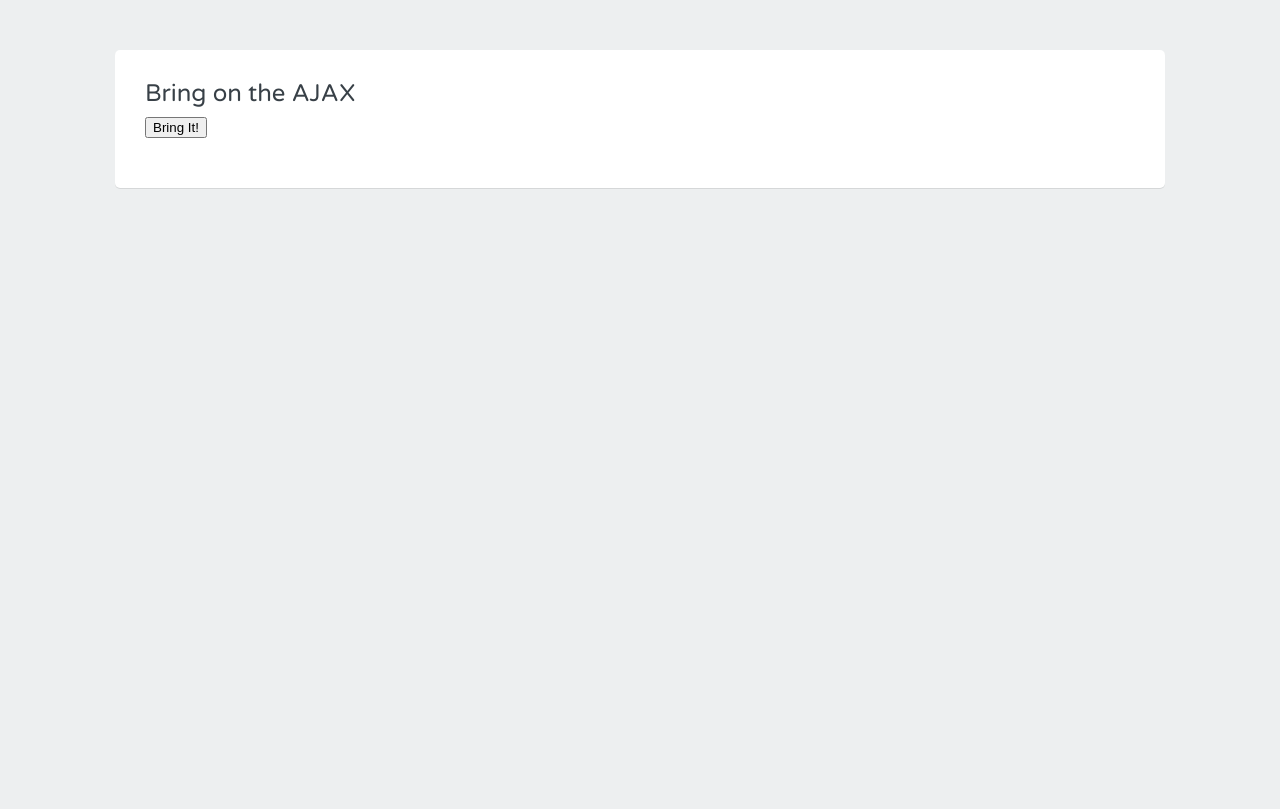
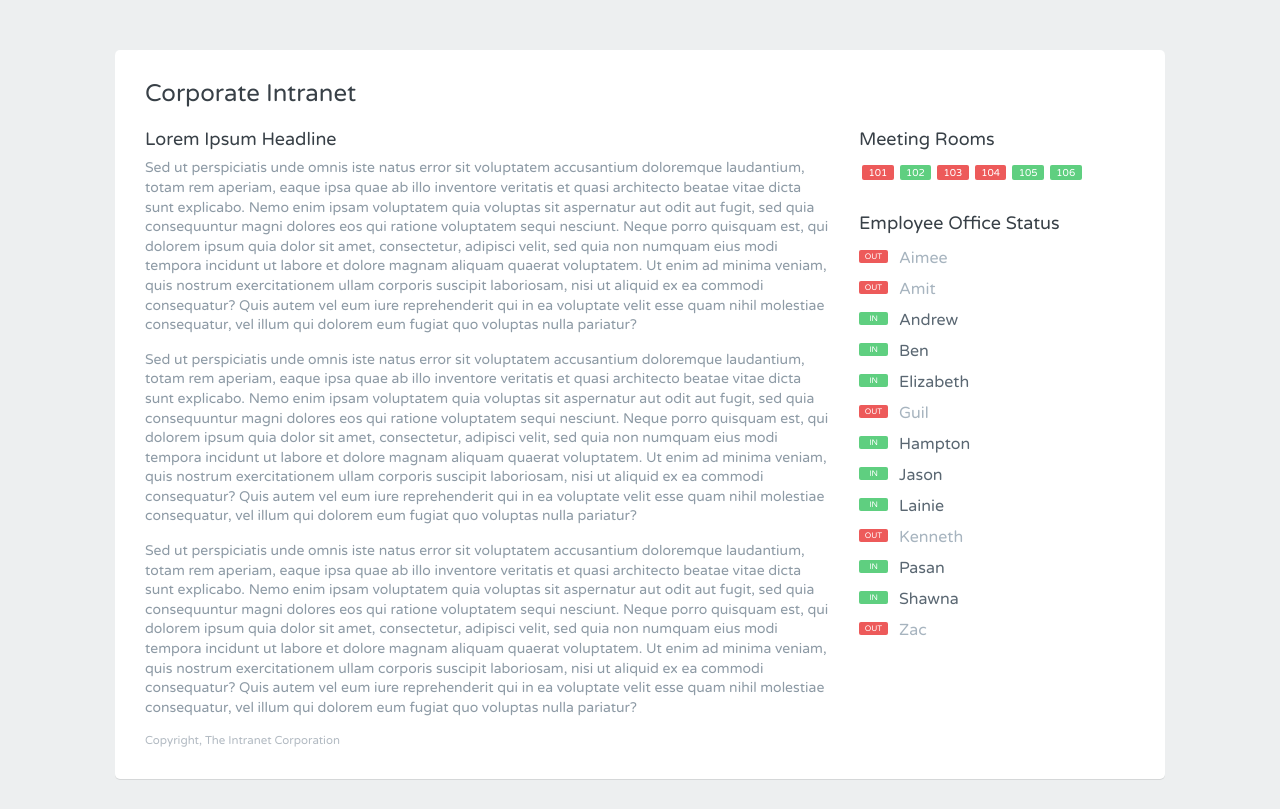
Before and after one commit to JavaScript-lib/TreehouseAJAX, a plain HTML site: page index.html in a window 1280 px wide. Drawn offline with nearby package versions, Linux system fonts and the light colour scheme.

Commit message:
Added more javascript added rooms and employees and using AJAX

```diff
--- a/assets/css/main.css
+++ b/assets/css/main.css
@@ -21,6 +21,8 @@
   position: relative;
 }
 
+.grid-30,
+.grid-70,
 .grid-100 {
   -webkit-box-sizing: border-box;
   -moz-box-sizing: border-box;
@@ -55,6 +57,8 @@ body {
     position: relative;
   }
 
+  .grid-30,
+  .grid-70,
   .grid-100 {
     -webkit-box-sizing: border-box;
     -moz-box-sizing: border-box;
@@ -93,12 +97,24 @@ body {
     position: relative;
   }
 
+  .grid-30,
+  .grid-70,
   .grid-100 {
     -webkit-box-sizing: border-box;
     -moz-box-sizing: border-box;
     box-sizing: border-box;
     padding-left: 15px;
     padding-right: 15px;
+  }
+
+  .grid-30 {
+    float: left;
+    width: 30%;
+  }
+
+  .grid-70 {
+    float: left;
+    width: 70%;
   }
 
   .grid-100 {
@@ -135,6 +151,8 @@ body {
     position: relative;
   }
 
+  .grid-30,
+  .grid-70,
   .grid-100 {
     -webkit-box-sizing: border-box;
     -moz-box-sizing: border-box;
@@ -166,6 +184,8 @@ body {
     position: relative;
   }
 
+  .grid-30,
+  .grid-70,
   .grid-100 {
     -webkit-box-sizing: border-box;
     -moz-box-sizing: border-box;
@@ -196,6 +216,8 @@ body {
   position: relative;
 }
 
+.grid-30,
+.grid-70,
 .grid-100 {
   -webkit-box-sizing: border-box;
   -moz-box-sizing: border-box;
@@ -211,6 +233,9 @@ h1,
 h2,
 p,
 ul,
+li,
+aside,
+footer,
 section {
   margin: 0;
   padding: 0;
@@ -228,6 +253,8 @@ ul {
   list-style: none;
 }
 
+aside,
+footer,
 section {
   display: block;
 }
@@ -276,6 +303,10 @@ h2 {
   font-size: 1.8em;
 }
 
+aside h2 {
+  margin-bottom: 15px;
+}
+
 p {
   color: #8d9aa5;
   font-size: 1.4em;
@@ -283,55 +314,73 @@ p {
   line-height: 1.4;
 }
 
-.button {
-  background: #3f8abf;
-  padding: 8px 18px;
-  font-family: "Varela Round", "Helvetica Neue", Helvetica, Arial, sans-serif;
-  font-size: 1.4em;
-  color: white;
-  font-weight: 500;
-  border: 3px solid #3f8abf;
-  outline: none;
-  cursor: pointer;
-  display: -moz-inline-stack;
-  display: inline-block;
-  vertical-align: middle;
-  *vertical-align: auto;
-  zoom: 1;
-  *display: inline;
-  -webkit-border-radius: 5px;
-  -moz-border-radius: 5px;
-  -ms-border-radius: 5px;
-  -o-border-radius: 5px;
-  border-radius: 5px;
-  -webkit-box-shadow: 0 2px 0 0 #3574a0;
-  -moz-box-shadow: 0 2px 0 0 #3574a0;
-  box-shadow: 0 2px 0 0 #3574a0;
-  -webkit-transition: 0.3s;
-  -moz-transition: 0.3s;
-  -o-transition: 0.3s;
-  transition: 0.3s;
+ul li {
+  margin: 15px 0 0;
+  font-size: 1.6em;
+  color: #8d9aa5;
+  position: relative;
 }
 
-.button:hover {
-  background: #397cac;
-  border-color: #397cac;
-  -webkit-box-shadow: 0 2px 0 0 #2c6085;
-  -moz-box-shadow: 0 2px 0 0 #2c6085;
-  box-shadow: 0 2px 0 0 #2c6085;
+
+ul.rooms {
+  margin-bottom: 30px;
 }
 
-.response {
-  padding: 30px;
-  background: #fbfbfc;
-  border: 1px solid #e2e5e8;
-  -webkit-border-radius: 5px;
-  -moz-border-radius: 5px;
-  -ms-border-radius: 5px;
-  -o-border-radius: 5px;
-  border-radius: 5px;
+ul.rooms li {
+  font-size: 1em;
+  display: inline-block;
+  width: 10%;
+  padding: 3px 2px 2px;
+  border-radius: 2px;
+  margin: 0 3px 3px 3px;
+  color: white;
+    text-align: center;
 }
 
-.response p {
+ul.rooms li.empty {
+  background-color: #5fcf80;
+}
+ul.rooms li.full {
+  background-color: #ed5a5a;
+}
+
+ul.bulleted {
+  margin-bottom: 20px;
+}
+
+ul.bulleted li {
+  padding-left: 40px;
+}
+ul.bulleted li:before {
+  position: absolute;
+  top: 0;
+  left: 0;
+  color: white;
+  font-size: .5em;
+  padding: 3px 2px 2px;
+  border-radius: 2px;
+  text-align:center;
+  width: 25px;
+}
+
+ul.bulleted .in {
+  color: #5A6772;
+}
+ul.bulleted .in:before {
+  content: "IN";
+  background-color: #5fcf80;
+}
+ul.bulleted .out {
+  color: #A7B4BF;
+}
+ul.bulleted .out:before {
+  content: "OUT";
+  background-color: #ed5a5a;
+}
+
+
+footer p {
+  color: #b2bac2;
+  font-size: 1.15em;
   margin: 0;
 }
--- /dev/null
+++ b/assets/data/employees.json
@@ -0,0 +1,54 @@
+[
+  {
+   "name": "Aimee",
+   "inoffice": false
+  },
+  {
+   "name": "Amit",
+   "inoffice": false
+  },
+  {
+   "name": "Andrew",
+   "inoffice": true
+  },
+  {
+   "name": "Ben",
+   "inoffice": true
+  },
+  {
+   "name": "Elizabeth",
+   "inoffice": true
+  },
+  {
+   "name": "Guil",
+   "inoffice": false
+  },
+  {
+   "name": "Hampton",
+   "inoffice": true
+  },
+  {
+   "name": "Jason",
+   "inoffice": true
+  },
+  {
+   "name": "Lainie",
+   "inoffice": true
+  },
+  {
+   "name": "Kenneth",
+   "inoffice": false
+  },
+  {
+   "name": "Pasan",
+   "inoffice": true
+  },
+  {
+   "name": "Shawna",
+   "inoffice": true
+  },
+  {
+   "name": "Zac",
+   "inoffice": false
+  }
+]
--- /dev/null
+++ b/assets/data/rooms.json
@@ -0,0 +1,26 @@
+[
+  {
+   "room": 101,
+   "available": false
+  },
+  {
+   "room": 102,
+   "available": true
+  },
+  {
+   "room": 103,
+   "available": false
+  },
+  {
+   "room": 104,
+   "available": false
+  },
+  {
+   "room": 105,
+   "available": true
+  },
+  {
+   "room": 106,
+   "available": true
+  }
+]
--- a/assets/js/main.js
+++ b/assets/js/main.js
@@ -1,12 +1,44 @@
+const roomRequest = new XMLHttpRequest();
+const employeeRequest = new XMLHttpRequest();
 
-const xhr = new XMLHttpRequest();
-xhr.onreadystatechange = () => {
-    if(xhr.readyState === 4) {
-        document.getElementById('ajax').innerHTML = xhr.responseText;
+employeeRequest.onreadystatechange = () => {
+    if(employeeRequest.readyState === 4) {
+        if(employeeRequest.status === 200) {
+            const employees = JSON.parse(employeeRequest.responseText);
+            let statusEmployeeHTML = '<ul class="bulleted">';
+            for(let i = 0; i < employees.length; i++) {
+                if(employees[i].inoffice === true) {
+                    statusEmployeeHTML += '<li class="in">';
+                } else {
+                    statusEmployeeHTML += '<li class="out">';
+                }
+                statusEmployeeHTML += employees[i].name;
+                statusEmployeeHTML += '</li>';
+            }
+            statusEmployeeHTML += '</ul>';
+            document.getElementById('employeeList').innerHTML = statusEmployeeHTML;
+        }
     }
 };
-xhr.open('GET', 'sidebar.html');
-function sendAJAX() {
-    xhr.send();
-    document.getElementById('load').style.display = 'none';
-}
+employeeRequest.open("GET", "assets/data/employees.json")
+employeeRequest.send();
+
+roomRequest.onreadystatechange = () => {
+    if(roomRequest.readyState === 4) {
+        const rooms = JSON.parse(roomRequest.responseText);
+        let statusHTML = '<ul class="rooms">';
+        for(let i = 0; i < rooms.length; i++) {
+            if(rooms[i].available === true) {
+                statusHTML += '<li class="empty">';
+            } else {
+                statusHTML +=  '<li class="full">';
+            }
+            statusHTML += rooms[i].room;
+            statusHTML += '</li>';
+        }
+        statusHTML += '</ul>';
+        document.getElementById('roomList').innerHTML = statusHTML;
+    }
+};
+roomRequest.open("GET", "assets/data/rooms.json");
+roomRequest.send();
--- a/index.html
+++ b/index.html
@@ -2,10 +2,11 @@
 <html>
 <head>
   <meta charset="utf-8">
-  <link href='//fonts.googleapis.com/css?family=Varela+Round' rel='stylesheet' type='text/css'>
+  <title>AJAX Office Status Widget</title>
+  <link href='http://fonts.googleapis.com/css?family=Varela+Round' rel='stylesheet' type='text/css'>
   <link rel="stylesheet" href="assets/css/main.css">
-  <title>AJAX with JavaScript</title>
-  <script src="assets/js/main.js"></script>
+  <script src="http://code.jquery.com/jquery-1.11.0.min.js"></script>
+
 </head>
 <body>
   <div class="grid-container centered">
@@ -13,15 +14,32 @@
       <div class="contained">
         <div class="grid-100">
           <div class="heading">
-            <h1>Bring on the AJAX</h1>
-            <button id="load" onclick="sendAJAX()">Bring It!</button>
+            <h1>Corporate Intranet</h1>
           </div>
-          <ul id="ajax">
+        </div>
+        <section class="grid-70 main">
+          <h2>Lorem Ipsum Headline</h2>
+          <p>Sed ut perspiciatis unde omnis iste natus error sit voluptatem accusantium doloremque laudantium, totam rem aperiam, eaque ipsa quae ab illo inventore veritatis et quasi architecto beatae vitae dicta sunt explicabo. Nemo enim ipsam voluptatem quia voluptas sit aspernatur aut odit aut fugit, sed quia consequuntur magni dolores eos qui ratione voluptatem sequi nesciunt. Neque porro quisquam est, qui dolorem ipsum quia dolor sit amet, consectetur, adipisci velit, sed quia non numquam eius modi tempora incidunt ut labore et dolore magnam aliquam quaerat voluptatem. Ut enim ad minima veniam, quis nostrum exercitationem ullam corporis suscipit laboriosam, nisi ut aliquid ex ea commodi consequatur? Quis autem vel eum iure reprehenderit qui in ea voluptate velit esse quam nihil molestiae consequatur, vel illum qui dolorem eum fugiat quo voluptas nulla pariatur?</p>
+          <p>Sed ut perspiciatis unde omnis iste natus error sit voluptatem accusantium doloremque laudantium, totam rem aperiam, eaque ipsa quae ab illo inventore veritatis et quasi architecto beatae vitae dicta sunt explicabo. Nemo enim ipsam voluptatem quia voluptas sit aspernatur aut odit aut fugit, sed quia consequuntur magni dolores eos qui ratione voluptatem sequi nesciunt. Neque porro quisquam est, qui dolorem ipsum quia dolor sit amet, consectetur, adipisci velit, sed quia non numquam eius modi tempora incidunt ut labore et dolore magnam aliquam quaerat voluptatem. Ut enim ad minima veniam, quis nostrum exercitationem ullam corporis suscipit laboriosam, nisi ut aliquid ex ea commodi consequatur? Quis autem vel eum iure reprehenderit qui in ea voluptate velit esse quam nihil molestiae consequatur, vel illum qui dolorem eum fugiat quo voluptas nulla pariatur?</p>
+          <p>Sed ut perspiciatis unde omnis iste natus error sit voluptatem accusantium doloremque laudantium, totam rem aperiam, eaque ipsa quae ab illo inventore veritatis et quasi architecto beatae vitae dicta sunt explicabo. Nemo enim ipsam voluptatem quia voluptas sit aspernatur aut odit aut fugit, sed quia consequuntur magni dolores eos qui ratione voluptatem sequi nesciunt. Neque porro quisquam est, qui dolorem ipsum quia dolor sit amet, consectetur, adipisci velit, sed quia non numquam eius modi tempora incidunt ut labore et dolore magnam aliquam quaerat voluptatem. Ut enim ad minima veniam, quis nostrum exercitationem ullam corporis suscipit laboriosam, nisi ut aliquid ex ea commodi consequatur? Quis autem vel eum iure reprehenderit qui in ea voluptate velit esse quam nihil molestiae consequatur, vel illum qui dolorem eum fugiat quo voluptas nulla pariatur?</p>
+        </section>
+        <aside class="grid-30 list">
+        <h2>Meeting Rooms</h2>
+          <div id="roomList">
 
-          </ul>
-        </div>
+
+          </div>
+          <h2>Employee Office Status</h2>
+          <div id="employeeList">
+
+          </div>
+        </aside>
+        <footer class="grid-100">
+          <p>Copyright, The Intranet Corporation</p>
+        </footer>
       </div>
     </div>
   </div>
+  <script src="assets/js/main.js"></script>
 </body>
 </html>
```
Also changed, not shown: assets/js/sidebar.js (added, +12 -0 lines), 1 other file.
